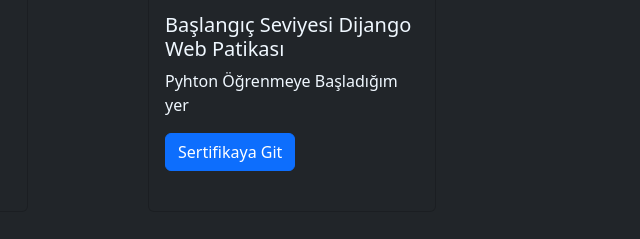
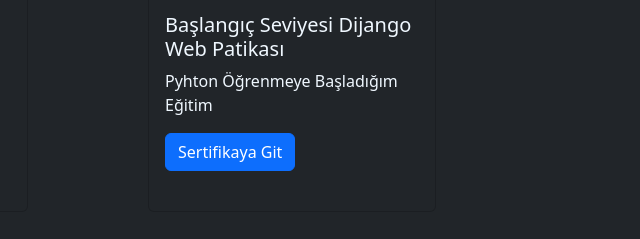
Before and after one commit to SnmzTony/snmztony.github.io, a plain HTML site: page hakkımda.html in a window 1280 px wide. Shown: the part 571-810 px from the top of the page, 260-900 px from the left. Drawn offline with nearby package versions, Linux system fonts and the light colour scheme.

Commit message:
Update hakkımda.html

```diff
--- a/hakkımda.html
+++ b/hakkımda.html
@@ -86,7 +86,7 @@
   <img src="Web yakalama_7-9-2022_02538_patika-prod.s3.eu-central-1.amazonaws.com.jpeg" class="card-img-top" alt="...">
   <div class="card-body">
     <h5 class="card-title">Başlangıç Seviyesi Dijango Web Patikası</h5>
-    <p class="card-text">Pyhton Öğrenmeye Başladığım yer</p>
+    <p class="card-text">Pyhton Öğrenmeye Başladığım Eğitim</p>
     <a href="https://app.patika.dev/certificates/a8e5bb2b" target="_blank" class="btn btn-primary stretched-link">Sertifikaya Git</a>
      </div>
    </div>
```
